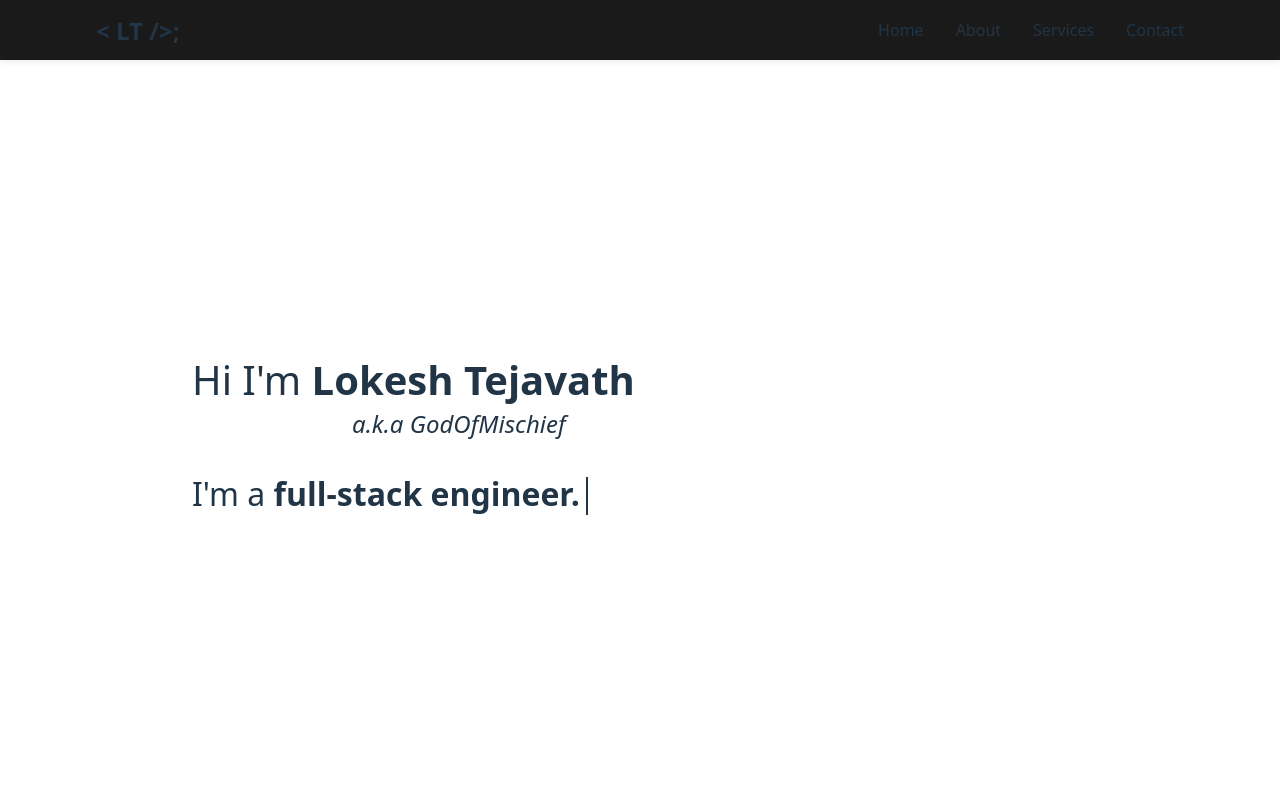
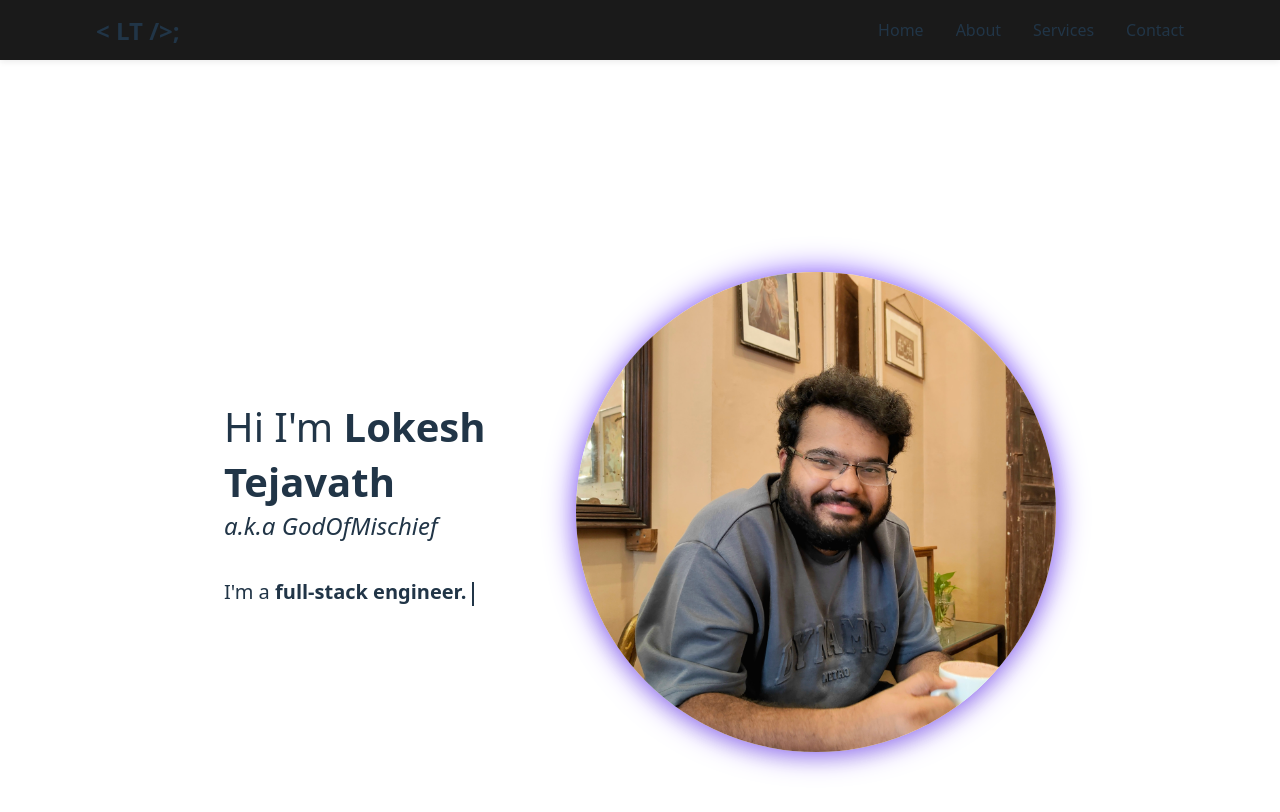
Before and after one commit to lokeshtejavath/godofmischief, a React (Vite) app: page / in a window 1280 px wide. Shown: the top 812 px of the page. Built offline with nearby package versions, Linux system fonts and the light colour scheme.

Commit message:
style: update Landing component layout and improve CSS styling

```diff
--- a/src/components/Landing/Landing.css
+++ b/src/components/Landing/Landing.css
@@ -8,25 +8,34 @@
 .NameAKA {
     font-size: 1.5rem;
     font-style: italic;
-    padding-left: 10rem;
     display: block;
     font-family: system-ui, Avenir, Helvetica, Arial, sans-serif;
 }
 
 .landing-container {
     display: flex;
-    align-items: flex-start !important;
-    text-align: left !important;
+    flex-direction: row;
+    align-items: center;
+    justify-content: space-between;
+    gap: 2rem;
+    padding: 3rem 2rem;
+    padding-top: 15rem;
+}
+
+.Left {
+    display: flex;
     flex-direction: column;
-    margin-top: 20rem;
-    margin-left: 10rem;
+    gap: 1rem;
+    flex: 1 1 60%;
+    text-align: left;
+    padding-left: 10rem;
 }
 
 .Description {
-    padding-right: 6rem;
-    max-width: 80rem;
+    max-width: 60rem;
     display: block;
-    font-size: 2rem;
+    font-size: 1.25rem;
+    line-height: 1.4;
 }
 
 /* Typing text and cursor */
@@ -43,3 +52,20 @@
     vertical-align: bottom;
     animation: blink 1s steps(2, start) infinite;
 }
+
+.ImageContainer {
+    display: flex;
+    align-items: center;
+    justify-content: center;
+    flex: 0 0 auto;
+    padding-right: 10rem;
+}
+
+.ProfileImage {
+    width: 480px;
+    height: 480px;
+    object-fit: cover;
+    border-radius: 50%;
+    /* soft all-around purple glow + subtle depth */
+    box-shadow: 0 0 30px rgba(124, 77, 255), 0 6px 18px rgba(0, 0, 0, 0.12);
+}
--- a/src/components/Landing/Landing.tsx
+++ b/src/components/Landing/Landing.tsx
@@ -42,8 +42,10 @@ export default function Landing() {
     return (
         <div className="landing-container">
 
+            <div className="Left">
                 <div className="Name">
-                <span className="NamePrimary">Hi I'm <strong>Lokesh Tejavath</strong> </span> <span className="NameAKA">a.k.a GodOfMischief</span>
+                    <span className="NamePrimary">Hi I'm <strong>Lokesh Tejavath</strong> </span>
+                    <span className="NameAKA">a.k.a GodOfMischief</span>
                 </div>
 
                 <div className="Description">
@@ -56,5 +58,11 @@ export default function Landing() {
                     </p>
                 </div>
             </div>
+
+            <div className="ImageContainer">
+                <img src="src/assets/20240509_171131.jpg" alt="Lokesh Tejavath" className="ProfileImage" />
+            </div>
+
+        </div>
     )
 }
--- a/src/components/meme/todaysMeme.tsx
+++ b/src/components/meme/todaysMeme.tsx
@@ -1,5 +1,5 @@
-const memeLink = "https://tenor.com/view/captain-phillips-look-at-me-im-the-captain-now-gif-5038544";
-const memeCaption = "Look at me, I'm the frontend developer now.";
+const memeLink = "https://tenor.com/view/nice-click-nice-man-guy-gif-21933845";
+const memeCaption = "nice";
 
 export default {
     memeLink,
```
Lines whose indentation alone changed are shown as unchanged.
